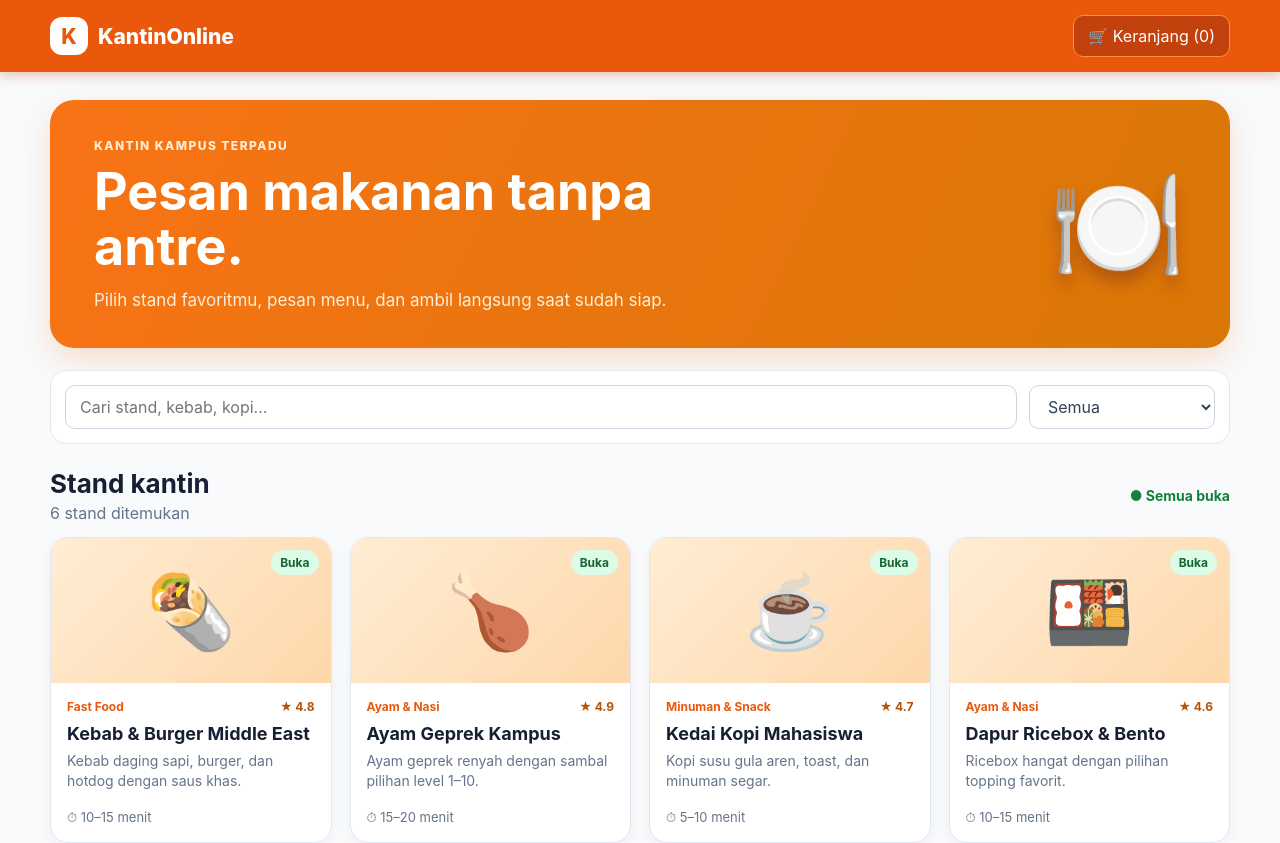
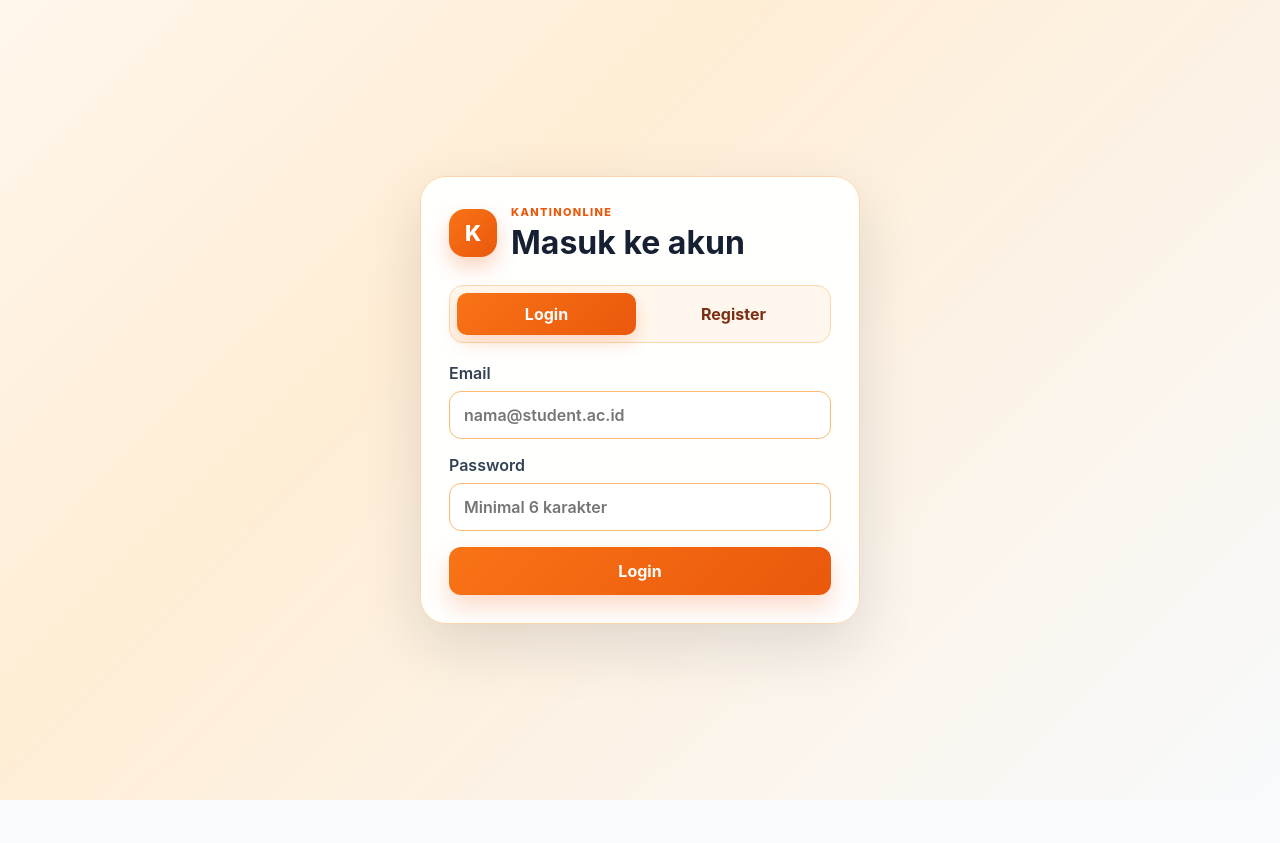
Before and after one commit to Pascalel524/projek_rekayasa_perangkat_lunak, a React (Vite) app in the folder KantinOnline/: page / in a window 1280 px wide. Shown: the top 843 px of the page. After the commit the page ends 800 px from the top, so only its background shows below. Built offline with nearby package versions, Linux system fonts and the light colour scheme.

Commit message:
feat(ui): add minimal login/register form to React app

```diff
--- a/KantinOnline/src/App.tsx
+++ b/KantinOnline/src/App.tsx
@@ -1,256 +1,163 @@
-import React, { useMemo, useState } from 'react';
+import React, { useState } from 'react';
+import { loginUser, registerUser } from './auth';
 
-type Store = {
-  id: string;
-  name: string;
-  category: string;
-  rating: number;
-  estimate: string;
-  emoji: string;
-  description: string;
+type AuthMode = 'login' | 'register';
+
+type FormState = {
+  email: string;
+  password: string;
+  confirmPassword: string;
 };
 
-type Product = {
-  id: string;
-  storeId: string;
-  name: string;
-  price: number;
-  description?: string;
+const emptyForm: FormState = {
+  email: '',
+  password: '',
+  confirmPassword: '',
 };
 
-type CartItem = {
-  productId: string;
-  productName: string;
-  storeId: string;
-  storeName: string;
-  unitPrice: number;
-  qty: number;
+export default function App() {
+  const [mode, setMode] = useState<AuthMode>('login');
+  const [form, setForm] = useState<FormState>(emptyForm);
+  const [message, setMessage] = useState<{ type: 'success' | 'error'; text: string } | null>(null);
+  const [loggedInUser, setLoggedInUser] = useState<string | null>(null);
+  const [isSubmitting, setIsSubmitting] = useState(false);
+
+  const updateField = (field: keyof FormState) => (event: React.ChangeEvent<HTMLInputElement>) => {
+    setForm((current) => ({ ...current, [field]: event.target.value }));
+    if (message) {
+      setMessage(null);
+    }
   };
 
-const STORES: Store[] = [
-  { id: 'store-1', name: 'Kebab & Burger Middle East', category: 'Fast Food', rating: 4.8, estimate: '10–15 menit', emoji: '🌯', description: 'Kebab daging sapi, burger, dan hotdog dengan saus khas.' },
-  { id: 'store-2', name: 'Ayam Geprek Kampus', category: 'Ayam & Nasi', rating: 4.9, estimate: '15–20 menit', emoji: '🍗', description: 'Ayam geprek renyah dengan sambal pilihan level 1–10.' },
-  { id: 'store-3', name: 'Kedai Kopi Mahasiswa', category: 'Minuman & Snack', rating: 4.7, estimate: '5–10 menit', emoji: '☕', description: 'Kopi susu gula aren, toast, dan minuman segar.' },
-  { id: 'store-4', name: 'Dapur Ricebox & Bento', category: 'Ayam & Nasi', rating: 4.6, estimate: '10–15 menit', emoji: '🍱', description: 'Ricebox hangat dengan pilihan topping favorit.' },
-  { id: 'store-5', name: 'Jus Buah Segar Kampus', category: 'Minuman & Snack', rating: 4.9, estimate: '5–8 menit', emoji: '🥤', description: 'Jus buah segar tanpa pemanis buatan.' },
-  { id: 'store-6', name: 'Bakso & Mie Ayam Pak Kumis', category: 'Mie & Bakso', rating: 4.7, estimate: '15–20 menit', emoji: '🍜', description: 'Bakso urat dan mie ayam dengan kuah kaldu gurih.' },
-];
+  const handleSubmit = async (event: React.FormEvent<HTMLFormElement>) => {
+    event.preventDefault();
+    setIsSubmitting(true);
+    setMessage(null);
 
-const PRODUCTS: Product[] = [
-  // store-1 products
-  { id: 'p-1', storeId: 'store-1', name: 'Kebab Original Beef (Large)', price: 15000, description: 'Kebab daging sapi panggang' },
-  { id: 'p-2', storeId: 'store-1', name: 'Kebab Keju Mozzarella', price: 18000 },
-  { id: 'p-3', storeId: 'store-1', name: 'Double Beef Burger', price: 22000 },
+    const email = form.email.trim();
+    const password = form.password;
 
-  // store-2 products
-  { id: 'p-4', storeId: 'store-2', name: 'Nasi Ayam Geprek Sambal Korek', price: 15000 },
-  { id: 'p-5', storeId: 'store-2', name: 'Nasi Ayam Geprek Keju Melt', price: 19000 },
+    if (mode === 'register') {
+      if (form.confirmPassword !== password) {
+        setMessage({ type: 'error', text: 'Konfirmasi password tidak cocok.' });
+        setIsSubmitting(false);
+        return;
+      }
 
-  // store-3 products
-  { id: 'p-6', storeId: 'store-3', name: 'Es Kopi Susu Aren', price: 12000 },
-  { id: 'p-7', storeId: 'store-3', name: 'Roti Bakar Cokelat Keju', price: 10000 },
+      const result = await registerUser(email, password);
 
-  // store-4 products
-  { id: 'p-8', storeId: 'store-4', name: 'Ricebox Chicken Teriyaki', price: 25000 },
-  { id: 'p-9', storeId: 'store-4', name: 'Ricebox Beef Blackpepper', price: 27000 },
+      if (!result.ok) {
+        setMessage({ type: 'error', text: result.error.message });
+        setIsSubmitting(false);
+        return;
+      }
 
-  // store-5 products
-  { id: 'p-10', storeId: 'store-5', name: 'Jus Alpukat Kocok', price: 12000 },
-  { id: 'p-11', storeId: 'store-5', name: 'Es Buah Spesial', price: 15000 },
+      setMessage({ type: 'success', text: `Pendaftaran berhasil untuk ${result.data.email}.` });
+      setForm({ ...emptyForm });
+      setMode('login');
+      setIsSubmitting(false);
+      return;
+    }
 
-  // store-6 products
-  { id: 'p-12', storeId: 'store-6', name: 'Bakso Urat Jumbo', price: 18000 },
-  { id: 'p-13', storeId: 'store-6', name: 'Mie Ayam Komplit', price: 16000 },
-];
+    const result = await loginUser(email, password);
 
-export default function App() {
-  const [query, setQuery] = useState('');
-  const [category, setCategory] = useState('Semua');
-  const [cartVisible, setCartVisible] = useState(false);
-  const [cart, setCart] = useState<CartItem[]>([]);
-  const [selectedStore, setSelectedStore] = useState<Store | null>(null);
+    if (!result.ok) {
+      setMessage({ type: 'error', text: result.error.message });
+      setIsSubmitting(false);
+      return;
+    }
 
-  const categories = ['Semua', ...Array.from(new Set(STORES.map(s => s.category)))];
-
-  const filteredStores = useMemo(() => {
-    return STORES.filter((store) => {
-      const q = query.trim().toLowerCase();
-      const matchQuery = `${store.name} ${store.category} ${store.description}`.toLowerCase().includes(q);
-      const matchCat = category === 'Semua' || store.category === category;
-      return matchQuery && matchCat;
-    });
-  }, [query, category]);
-
-  const addToCart = (product: Product, qty: number) => {
-    if (qty <= 0) return;
-    const store = STORES.find(s => s.id === product.storeId)!;
-    setCart(prev => {
-      const existing = prev.find(i => i.productId === product.id);
-      if (existing) {
-        return prev.map(i => i.productId === product.id ? { ...i, qty: i.qty + qty } : i);
-      }
-      return [...prev, {
-        productId: product.id,
-        productName: product.name,
-        storeId: store.id,
-        storeName: store.name,
-        unitPrice: product.price,
-        qty
-      }];
-    });
-    setCartVisible(true);
+    setLoggedInUser(result.data.email);
+    setMessage({ type: 'success', text: `Login berhasil. Selamat datang, ${result.data.email}.` });
+    setForm({ ...emptyForm });
+    setIsSubmitting(false);
   };
 
-  const updateCartQty = (productId: string, qty: number) => {
-    setCart(prev => prev.map(i => i.productId === productId ? { ...i, qty: Math.max(0, qty) } : i).filter(i => i.qty > 0));
-  };
-
-  const removeFromCart = (productId: string) => {
-    setCart(prev => prev.filter(i => i.productId !== productId));
-  };
-
-  const cartCount = cart.reduce((s, i) => s + i.qty, 0);
-  const cartTotal = cart.reduce((s, i) => s + i.qty * i.unitPrice, 0);
-  const storeProducts = selectedStore ? PRODUCTS.filter(p => p.storeId === selectedStore.id) : [];
-
   return (
-    <div className="app-shell">
-      <header className="topbar">
-        <div className="brand"><span className="brand-mark">K</span><span>KantinOnline</span></div>
-        <div style={{ display: 'flex', gap: 12, alignItems: 'center' }}>
-          <button className="cart-button" onClick={() => setCartVisible(v => !v)}>🛒 Keranjang ({cartCount})</button>
-        </div>
-      </header>
-
-      <main className="container">
-        {!selectedStore ? (
-          <>
-            <section className="hero">
+    <div className="auth-shell">
+      <div className="auth-card">
+        <div className="auth-brand">
+          <div className="brand-mark">K</div>
           <div>
-                <p className="eyebrow">KANTIN KAMPUS TERPADU</p>
-                <h1>Pesan makanan tanpa antre.</h1>
-                <p className="hero-copy">Pilih stand favoritmu, pesan menu, dan ambil langsung saat sudah siap.</p>
-              </div>
-              <div className="hero-emoji">🍽️</div>
-            </section>
-
-            <section className="toolbar">
-              <input aria-label="Cari stand" value={query} onChange={(e) => setQuery(e.target.value)} placeholder="Cari stand, kebab, kopi..." />
-              <select aria-label="Filter kategori" value={category} onChange={(e) => setCategory(e.target.value)}>
-                {categories.map(c => <option key={c} value={c}>{c}</option>)}
-              </select>
-            </section>
-
-            <div className="section-heading"><div><h2>Stand kantin</h2><p>{filteredStores.length} stand ditemukan</p></div><span className="status">● Semua buka</span></div>
-
-            <section className="store-grid">
-              {filteredStores.map(store => (
-                <article
-                  key={store.id}
-                  className="store-card"
-                  role="button"
-                  tabIndex={0}
-                  onClick={() => setSelectedStore(store)}
-                  onKeyDown={(e) => { if (e.key === 'Enter' || e.key === ' ') setSelectedStore(store); }}
-                  style={{ cursor: 'pointer' }}
-                >
-                  <div className="store-image">{store.emoji}<span className="open-label">Buka</span></div>
-                  <div className="store-content">
-                    <div className="card-meta"><span>{store.category}</span><strong>★ {store.rating}</strong></div>
-                    <h3>{store.name}</h3>
-                    <p>{store.description}</p>
-                    <div className="card-footer"><span>⏱ {store.estimate}</span></div>
-                  </div>
-                </article>
-              ))}
-            </section>
-          </>
-        ) : (
-          <>
-            <div style={{ display: 'flex', gap: 16, alignItems: 'center', marginBottom: 18 }}>
-              <button onClick={() => setSelectedStore(null)} style={{ padding: 8, borderRadius: 8 }}>↩ Kembali</button>
-              <div style={{ fontSize: 20, fontWeight: 700 }}>{selectedStore.name}</div>
-              <div style={{ marginLeft: 'auto', color: '#64748b' }}>{selectedStore.category} · ★ {selectedStore.rating}</div>
-            </div>
-
-            <section style={{ marginBottom: 12, display: 'grid', gap: 12 }}>
-              {storeProducts.map(product => (
-                <div key={product.id} style={{ display: 'flex', justifyContent: 'space-between', alignItems: 'center', padding: 12, borderRadius: 10, background: 'white', border: '1px solid #e6eef4' }}>
-                  <div>
-                    <div style={{ fontWeight: 700 }}>{product.name}</div>
-                    <div style={{ color: '#64748b', fontSize: 13 }}>{product.description}</div>
-                    <div style={{ marginTop: 8, fontWeight: 700 }}>Rp {product.price.toLocaleString('id-ID')}</div>
-                  </div>
-
-                  <div style={{ display: 'flex', gap: 8, alignItems: 'center' }}>
-                    <QuantityAdder onAdd={(qty) => addToCart(product, qty)} />
-                  </div>
-                </div>
-              ))}
-            </section>
-          </>
-        )}
-      </main>
-
-      {cartVisible && (
-        <div style={{
-          position: 'fixed', right: 20, top: 80, width: 360, maxHeight: '70vh', overflow: 'auto',
-          background: 'white', borderRadius: 12, boxShadow: '0 10px 30px rgba(0,0,0,0.12)', padding: 12, zIndex: 60
-        }}>
-          <div style={{ display: 'flex', justifyContent: 'space-between', alignItems: 'center', marginBottom: 8 }}>
-            <strong>Keranjang</strong>
-            <div style={{ display: 'flex', gap: 8 }}>
-              <button onClick={() => { setCart([]); setCartVisible(false); }} style={{ padding: 6, borderRadius: 8 }}>Kosongkan</button>
-              <button onClick={() => setCartVisible(false)} style={{ padding: 6, borderRadius: 8 }}>Tutup</button>
+            <p className="eyebrow">KantinOnline</p>
+            <h1>{mode === 'login' ? 'Masuk ke akun' : 'Buat akun baru'}</h1>
           </div>
         </div>
 
-          {cart.length === 0 && <div style={{ padding: 12, color: '#64748b' }}>Keranjang kosong</div>}
+        <div className="auth-toggle" aria-label="Mode autentikasi">
+          <button
+            type="button"
+            className={mode === 'login' ? 'active' : ''}
+            onClick={() => setMode('login')}
+          >
+            Login
+          </button>
+          <button
+            type="button"
+            className={mode === 'register' ? 'active' : ''}
+            onClick={() => setMode('register')}
+          >
+            Register
+          </button>
+        </div>
 
-          {cart.map(item => (
-            <div key={item.productId} style={{ display: 'flex', gap: 8, padding: 8, borderBottom: '1px solid #f0f4f7', alignItems: 'center' }}>
-              <div style={{ flex: 1 }}>
-                <div style={{ fontWeight: 700 }}>{item.productName}</div>
-                <div style={{ fontSize: 13, color: '#64748b' }}>{item.storeName}</div>
-                <div style={{ marginTop: 6 }}>Rp {item.unitPrice.toLocaleString('id-ID')} × {item.qty} = <strong>Rp {(item.unitPrice * item.qty).toLocaleString('id-ID')}</strong></div>
+        {loggedInUser ? (
+          <div className="auth-status success">
+            <strong>Berhasil login</strong>
+            <p>{loggedInUser}</p>
+            <button type="button" onClick={() => setLoggedInUser(null)} className="secondary-button">
+              Keluar
+            </button>
           </div>
-              <div style={{ display: 'flex', flexDirection: 'column', gap: 6 }}>
-                <input type="number" min={1} value={item.qty} onChange={(e) => updateCartQty(item.productId, Number(e.target.value) || 0)} style={{ width: 64 }} />
-                <button onClick={() => removeFromCart(item.productId)} style={{ padding: 6, borderRadius: 8 }}>Hapus</button>
-              </div>
-            </div>
-          ))}
+        ) : (
+          <form onSubmit={handleSubmit} className="auth-form">
+            <label>
+              Email
+              <input
+                type="email"
+                value={form.email}
+                onChange={updateField('email')}
+                placeholder="nama@student.ac.id"
+                required
+              />
+            </label>
 
-          {cart.length > 0 && (
-            <div style={{ marginTop: 10 }}>
-              <div style={{ display: 'flex', justifyContent: 'space-between', marginBottom: 8 }}>
-                <div>Total</div>
-                <div style={{ fontWeight: 700 }}>Rp {cartTotal.toLocaleString('id-ID')}</div>
-              </div>
-              <button style={{ width: '100%', padding: '10px 12px', borderRadius: 10, background: '#ea580c', color: 'white', fontWeight: 700 }}>Checkout</button>
+            <label>
+              Password
+              <input
+                type="password"
+                value={form.password}
+                onChange={updateField('password')}
+                placeholder="Minimal 6 karakter"
+                required
+              />
+            </label>
+
+            {mode === 'register' && (
+              <label>
+                Konfirmasi Password
+                <input
+                  type="password"
+                  value={form.confirmPassword}
+                  onChange={updateField('confirmPassword')}
+                  placeholder="Ulangi password"
+                  required
+                />
+              </label>
+            )}
+
+            {message && (
+              <div className={`auth-message ${message.type}`}>
+                {message.text}
               </div>
             )}
+
+            <button type="submit" className="primary-button" disabled={isSubmitting}>
+              {isSubmitting ? 'Memproses...' : mode === 'login' ? 'Login' : 'Register'}
+            </button>
+          </form>
+        )}
       </div>
-      )}
     </div>
   );
 }
-
-function QuantityAdder({ onAdd }: { onAdd: (qty: number) => void }) {
-  const [value, setValue] = useState<number>(1);
-  return (
-    <div style={{ display: 'flex', gap: 8, alignItems: 'center' }}>
-      <input
-        aria-label="Jumlah"
-        type="number"
-        min={1}
-        value={value}
-        onChange={(e) => setValue(Math.max(1, Number(e.target.value) || 1))}
-        style={{ width: 72, padding: 6, borderRadius: 8, border: '1px solid #e6eef4' }}
-      />
-      <button onClick={() => onAdd(Math.max(1, value))} style={{ padding: '10px 12px', borderRadius: 8, background: '#ea580c', color: 'white', fontWeight: 700 }}>
-        Tambah
-      </button>
-    </div>
-  );
-}
--- a/KantinOnline/src/styles.css
+++ b/KantinOnline/src/styles.css
@@ -1,27 +1,209 @@
-* { box-sizing: border-box; }
-:root { font-family: Inter, ui-sans-serif, system-ui, -apple-system, BlinkMacSystemFont, "Segoe UI", sans-serif; color: #172033; background: #f8fafc; }
-body { margin: 0; min-width: 320px; }
-button, input, select { font: inherit; }
-button { cursor: pointer; }
-.topbar { height: 72px; display: flex; align-items: center; justify-content: space-between; padding: 0 max(20px, calc((100% - 1180px) / 2)); background: #ea580c; color: white; box-shadow: 0 3px 12px #c2410c55; }
-.brand { display: flex; align-items: center; gap: 10px; font-size: 21px; font-weight: 800; }
-.brand-mark { display: grid; place-items: center; width: 38px; height: 38px; border-radius: 12px; color: #ea580c; background: white; }
-.cart-button { border: 1px solid #fb923c; border-radius: 10px; padding: 10px 14px; background: #c2410c; color: white; }
-.container { width: min(1180px, calc(100% - 32px)); margin: 28px auto 60px; }
-.hero { display: flex; justify-content: space-between; align-items: center; min-height: 220px; padding: 38px 44px; border-radius: 24px; color: white; background: linear-gradient(115deg, #f97316, #d97706); box-shadow: 0 12px 30px #f9731633; }
-.eyebrow { margin: 0 0 12px; color: #ffedd5; font-size: 12px; font-weight: 800; letter-spacing: .12em; }
-h1 { margin: 0; max-width: 650px; font-size: clamp(30px, 5vw, 52px); line-height: 1.05; }
-.hero-copy { max-width: 600px; margin: 16px 0 0; color: #ffedd5; font-size: 17px; }
-.hero-emoji { font-size: 110px; filter: drop-shadow(0 12px 8px #7c2d1266); }
-.toolbar { display: flex; gap: 12px; margin: 22px 0; padding: 14px; border: 1px solid #e2e8f0; border-radius: 16px; background: white; }
-.toolbar input, .toolbar select { min-height: 44px; border: 1px solid #cbd5e1; border-radius: 10px; padding: 0 14px; color: #334155; background: white; }
-.toolbar input { flex: 1; }
-.section-heading { display: flex; justify-content: space-between; align-items: center; margin: 24px 0 14px; }
-h2 { margin: 0; font-size: 26px; } .section-heading p { margin: 4px 0 0; color: #64748b; } .status { color: #15803d; font-size: 14px; font-weight: 700; }
-.store-grid { display: grid; grid-template-columns: repeat(auto-fit, minmax(260px, 1fr)); gap: 18px; }
-.store-card { overflow: hidden; border: 1px solid #e2e8f0; border-radius: 18px; background: white; box-shadow: 0 5px 16px #0f172a0b; transition: transform .2s, box-shadow .2s; }
-.store-card:hover { transform: translateY(-3px); box-shadow: 0 12px 25px #0f172a18; }
-.store-image { position: relative; display: grid; place-items: center; height: 145px; font-size: 72px; background: linear-gradient(135deg, #ffedd5, #fed7aa); }
-.open-label { position: absolute; top: 12px; right: 12px; padding: 5px 9px; border-radius: 20px; color: #166534; background: #dcfce7; font-size: 12px; font-weight: 700; }
-.store-content { padding: 16px; }.card-meta, .card-footer { display: flex; justify-content: space-between; align-items: center; }.card-meta { color: #ea580c; font-size: 12px; font-weight: 700; }.card-meta strong { color: #b45309; }.store-content h3 { margin: 9px 0 7px; font-size: 18px; }.store-content p { min-height: 42px; margin: 0 0 16px; color: #64748b; font-size: 14px; line-height: 1.45; }.card-footer { color: #64748b; font-size: 13px; }.card-footer button { border: 0; border-radius: 8px; padding: 8px 12px; color: white; background: #ea580c; font-weight: 700; }.empty-state { padding: 40px; text-align: center; color: #64748b; }
-@media (max-width: 600px) { .topbar { padding: 0 16px; } .brand { font-size: 18px; } .cart-button { padding: 8px 10px; font-size: 13px; } .container { width: min(100% - 20px, 1180px); margin-top: 16px; } .hero { min-height: 190px; padding: 26px; } .hero-emoji { display: none; } .toolbar { flex-direction: column; } }
+* {
+  box-sizing: border-box;
+}
+
+:root {
+  font-family: Inter, ui-sans-serif, system-ui, -apple-system, BlinkMacSystemFont, "Segoe UI", sans-serif;
+  color: #172033;
+  background: #f8fafc;
+}
+
+body {
+  margin: 0;
+  min-width: 320px;
+}
+
+button,
+input {
+  font: inherit;
+}
+
+button {
+  cursor: pointer;
+}
+
+.auth-shell {
+  min-height: 100vh;
+  display: grid;
+  place-items: center;
+  padding: 24px;
+  background: linear-gradient(135deg, #fff7ed 0%, #ffedd5 35%, #f8fafc 100%);
+}
+
+.auth-card {
+  width: min(440px, 100%);
+  background: rgba(255, 255, 255, 0.96);
+  border: 1px solid #fed7aa;
+  border-radius: 26px;
+  padding: 28px;
+  box-shadow: 0 22px 60px rgba(15, 23, 42, 0.12);
+  backdrop-filter: blur(6px);
+}
+
+.auth-brand {
+  display: flex;
+  align-items: center;
+  gap: 14px;
+  margin-bottom: 24px;
+}
+
+.brand-mark {
+  width: 48px;
+  height: 48px;
+  display: grid;
+  place-items: center;
+  border-radius: 16px;
+  background: linear-gradient(135deg, #f97316, #ea580c);
+  color: white;
+  font-size: 22px;
+  font-weight: 800;
+  box-shadow: 0 10px 20px rgba(234, 88, 12, 0.25);
+}
+
+.eyebrow {
+  margin: 0;
+  font-size: 11px;
+  letter-spacing: 0.12em;
+  text-transform: uppercase;
+  font-weight: 800;
+  color: #ea580c;
+}
+
+h1 {
+  margin: 6px 0 0;
+  font-size: clamp(24px, 5vw, 32px);
+  line-height: 1.1;
+}
+
+.auth-toggle {
+  display: grid;
+  grid-template-columns: 1fr 1fr;
+  gap: 8px;
+  padding: 7px;
+  margin-bottom: 20px;
+  border: 1px solid #fed7aa;
+  border-radius: 14px;
+  background: #fff7ed;
+}
+
+.auth-toggle button {
+  border: none;
+  border-radius: 10px;
+  padding: 11px 12px;
+  background: transparent;
+  color: #7c2d12;
+  font-weight: 700;
+  transition: all 0.2s ease;
+}
+
+.auth-toggle button.active {
+  background: linear-gradient(135deg, #f97316, #ea580c);
+  color: white;
+  box-shadow: 0 8px 18px rgba(234, 88, 12, 0.2);
+}
+
+.auth-form {
+  display: flex;
+  flex-direction: column;
+  gap: 16px;
+}
+
+.auth-form label {
+  display: flex;
+  flex-direction: column;
+  gap: 8px;
+  font-weight: 600;
+  color: #334155;
+}
+
+.auth-form input {
+  width: 100%;
+  min-height: 48px;
+  border: 1px solid #fdba74;
+  border-radius: 12px;
+  padding: 0 14px;
+  background: #fff;
+  color: #0f172a;
+  transition: border-color 0.2s ease, box-shadow 0.2s ease;
+}
+
+.auth-form input:focus {
+  outline: none;
+  border-color: #f97316;
+  box-shadow: 0 0 0 4px rgba(249, 115, 22, 0.14);
+}
+
+.primary-button,
+.secondary-button {
+  border: none;
+  border-radius: 12px;
+  min-height: 48px;
+  padding: 0 16px;
+  font-weight: 700;
+}
+
+.primary-button {
+  background: linear-gradient(135deg, #f97316, #ea580c);
+  color: white;
+  box-shadow: 0 12px 24px rgba(234, 88, 12, 0.22);
+}
+
+.primary-button:disabled {
+  cursor: wait;
+  opacity: 0.7;
+}
+
+.secondary-button {
+  margin-top: 12px;
+  background: #fff7ed;
+  color: #9a4b08;
+}
+
+.auth-message {
+  border-radius: 12px;
+  padding: 12px 14px;
+  font-size: 14px;
+  font-weight: 600;
+}
+
+.auth-message.error {
+  background: #fff1f2;
+  color: #be123c;
+  border: 1px solid #fecdd3;
+}
+
+.auth-message.success {
+  background: #ecfdf5;
+  color: #047857;
+  border: 1px solid #bbf7d0;
+}
+
+.auth-status {
+  display: flex;
+  flex-direction: column;
+  gap: 8px;
+  padding: 18px;
+  border-radius: 16px;
+  background: #f0fdf4;
+  border: 1px solid #bbf7d0;
+  color: #166534;
+}
+
+.auth-status strong {
+  font-size: 18px;
+}
+
+.auth-status p {
+  margin: 0;
+  word-break: break-word;
+}
+
+@media (max-width: 480px) {
+  .auth-card {
+    padding: 22px 18px;
+  }
+
+  .auth-brand {
+    align-items: flex-start;
+  }
+}
```
Lines whose indentation alone changed are shown as unchanged.
